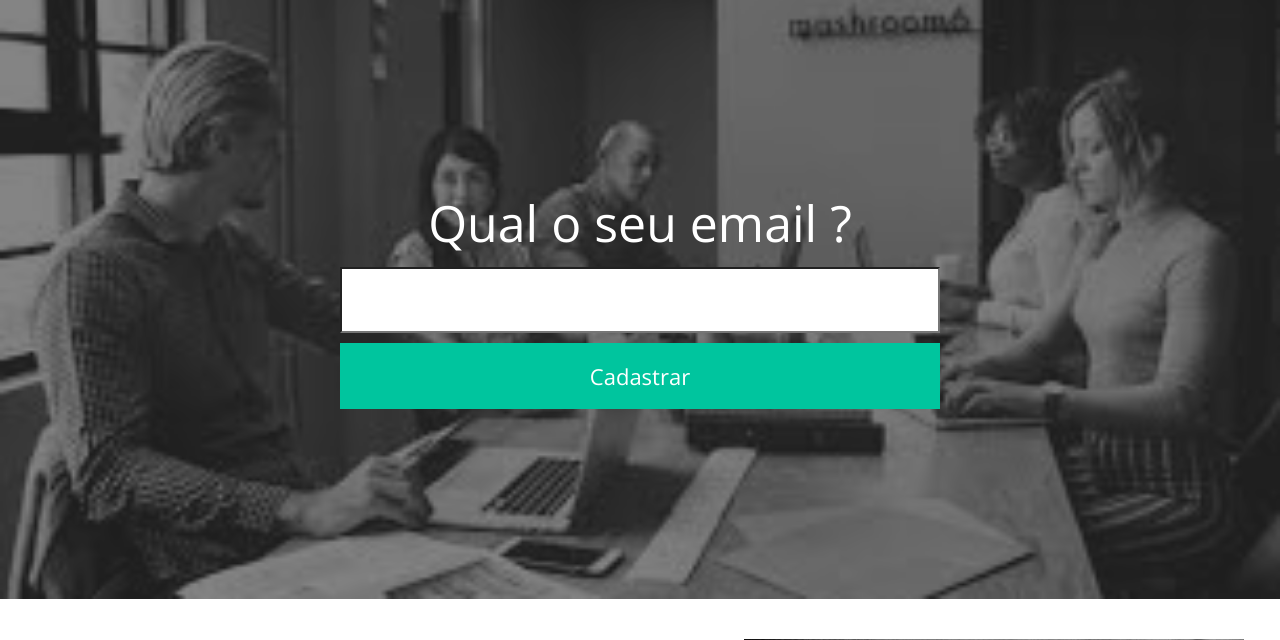
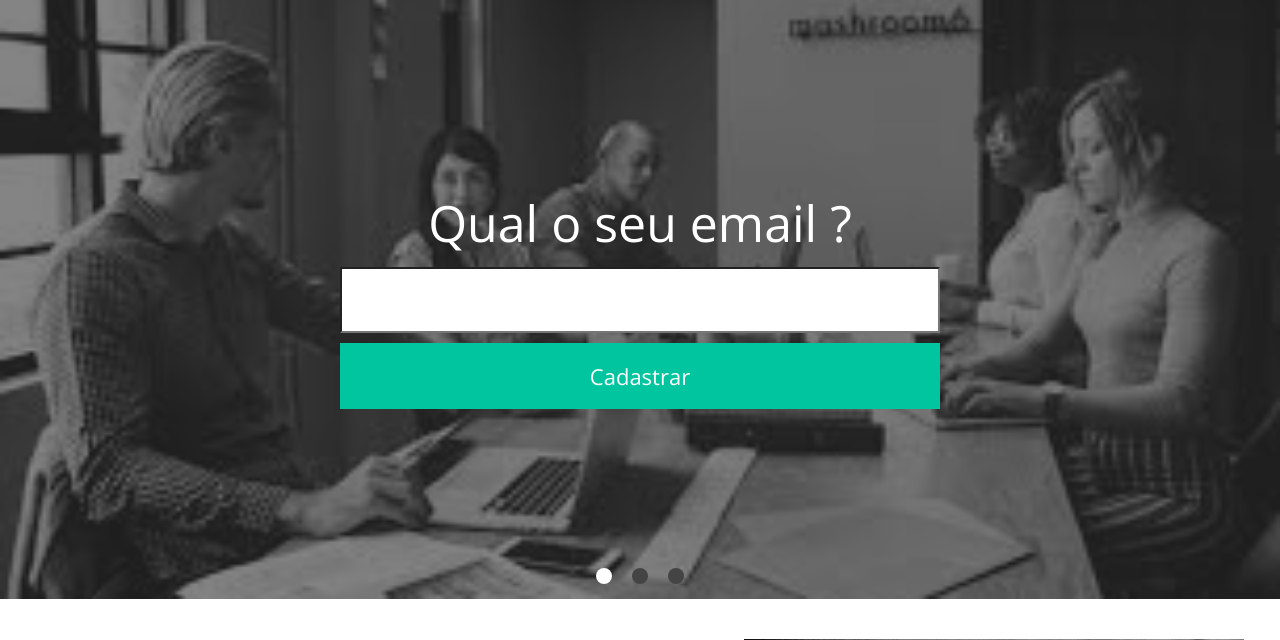
Before and after one commit to Ozzlyden/website, a PHP site: page /web_site/ in a window 1280 px wide. Shown: the part 55-695 px from the top of the page. Run offline with PHP 8.4, Linux system fonts and the light colour scheme; some libraries are stand-ins or nearby versions.

Commit message:
Controle sliders

```diff
--- a/web_site/css/style.css
+++ b/web_site/css/style.css
@@ -85,10 +85,10 @@ nav.desktop a:hover{
 }
 
 section.banner-conteiner{
+    position: relative;
+    z-index: 3;
     width: 100%;
     height: 600px;
-    position: relative;
-    z-index: 3;
 }
 
 .banner-single{
@@ -104,19 +104,18 @@ section.banner-conteiner{
 
 .overlay{
     position: absolute;
+    z-index: 2;
     left: 0;
     top: 0;
-    z-index: 2;
     width: 100%;
     height: 100%;
-    z-index: 1;
     background-color: rgb(51, 51, 51, 0.6) ; /**opacidade**/
 }
 
 section.banner-conteiner form{
     width: 93%;
     max-width: 600px;
-    z-index: 2;
+    z-index: 3;
     position: absolute;
     left: 50%;
     top: 50%;
@@ -150,6 +149,29 @@ section.banner-conteiner form input[type=submit]{
     cursor: pointer;
     font-size: 22px;
     border: 0;
+}
+
+.bullets{
+    position: absolute;
+    z-index: 4;
+    bottom: 10px;
+    left: 50%;
+    transform: translateX(-50%);
+}
+
+.bullets span{
+    margin: 0 10px;
+    display: inline-block;
+    width: 16px;
+    height: 16px;
+    border-radius: 50%;
+    cursor: pointer;
+    background-color: #444;
+    margin: 0 10px;
+}
+
+.bullets span.active-slider{
+    background: white;
 }
 
 section.descricao-autor{
@@ -322,7 +344,14 @@ section.erro-404 p{
     cursor: pointer;
 }
 
-/**Responsivel**/
+
+.active-slider{
+    background: white;
+
+}
+
+
+/**Responsivo**/
 @media screen and (max-width: 768px){
     img{
         float: none !important;
--- a/web_site/index.php
+++ b/web_site/index.php
@@ -94,7 +94,7 @@
 ?>
 <script defer src="<?php echo INCLUDE_PATH; ?>../web_site/js/scripts.js"></script>
 <!--<script defer src='https://maps.googleapis.com/maps/api/js?v=3.exp&key=AIzaSyCpAcgusc3k56lIsOs9LWU37pkTXLpmT60&callback=Function.prototype'></script> <!--Minha Chave-->
-<script defer src='https://maps.googleapis.com/maps/api/js?v=3.exp&key=AIzaSyDHPNQxozOzQSZ-djvWGOBUsHkBUoT_qH4&callback=Function.prototype'></script> <!--Professor Chave-->
+<script defer src='https://maps.googleapis.com/maps/api/js?v=3.exp&key=AIzaSyCpAcgusc3k56lIsOs9LWU37pkTXLpmT60&callback=Function.prototype'></script> <!--Professor Chave-->
 <?php } ?>
 
 </body>
--- a/web_site/js/scripts.js
+++ b/web_site/js/scripts.js
@@ -103,8 +103,6 @@ $(function(){
 		*/
 
 		if(listaMenu.is(':hidden') == true){
-			//fa fa-times
-			//fa fa-bars
 			//var icone =  $('.botao-menu-mobile i');
 			var icone = $('.botao-menu-mobile').find('i');
 			icone.removeClass('fa-bars');
@@ -113,8 +111,8 @@ $(function(){
 		}
 		else{
 			var icone = $('.botao-menu-mobile').find('i');
-			//icone.removeClass('fa-times');
-			//icone.addClass('fa-bars');
+			icone.removeClass('fa-times');
+			icone.addClass('fa-bars');
 			listaMenu.slideToggle();
 		}
 
--- a/web_site/js/slider.js
+++ b/web_site/js/slider.js
@@ -11,20 +11,43 @@ $(function(){
     function initSlider(){
         $('.banner-single').hide();
         $('.banner-single').eq(0).show();
+
+        for(var i = 0; i < maxSlide+1; i++){
+            var content = $('.bullets').html();
+            if (i == 0){
+                content+= '<span class="active-slider"></span>';
+            }else{
+                content+= '<span></span>';
+            }
+            $('.bullets').html(content);
+        }
     }
 
     // Animacao slide
     function changeSlide(){
         setInterval(function(){
-            $('.banner-single').eq(curSlide).fadeOut(2000);
+            $('.banner-single').eq(curSlide).stop().fadeOut(2000);
             curSlide ++;
             if(curSlide > maxSlide){
                 curSlide = 0;
             }
             $('.banner-single').eq(curSlide).fadeIn(2000);
+            // trocando bullets
+            $('.bullets span').removeClass('active-slider');
+            $('.bullets span').eq(curSlide).addClass('active-slider');
+
         },delay * 1000);
 
     }
 
+    //Clicker action
+    $('body').on('click','.bullets span', function(){
+        var currentBullet = $(this);
+        $('.banner-single').eq(curSlide).stop().fadeOut(1000);
+        curSlide = currentBullet.index();
+        $('.banner-single').eq(curSlide).stop().fadeIn(1000);
+        $('.bullets span').removeClass('active-slider');
+        currentBullet.addClass('active-slider');
+    })
 
 })
--- a/web_site/pages/home.php
+++ b/web_site/pages/home.php
@@ -11,6 +11,10 @@
                 </form>
             </div>
         </div>
+    <div class="bullets">
+
+    </div>
+
 </section>
 
     <section class="descricao-autor">
```
